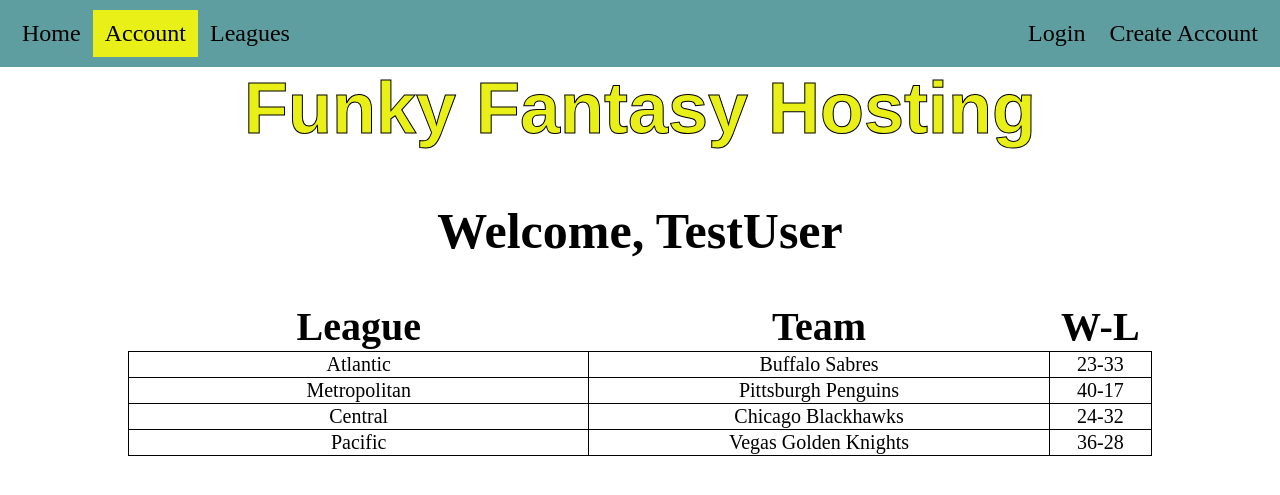
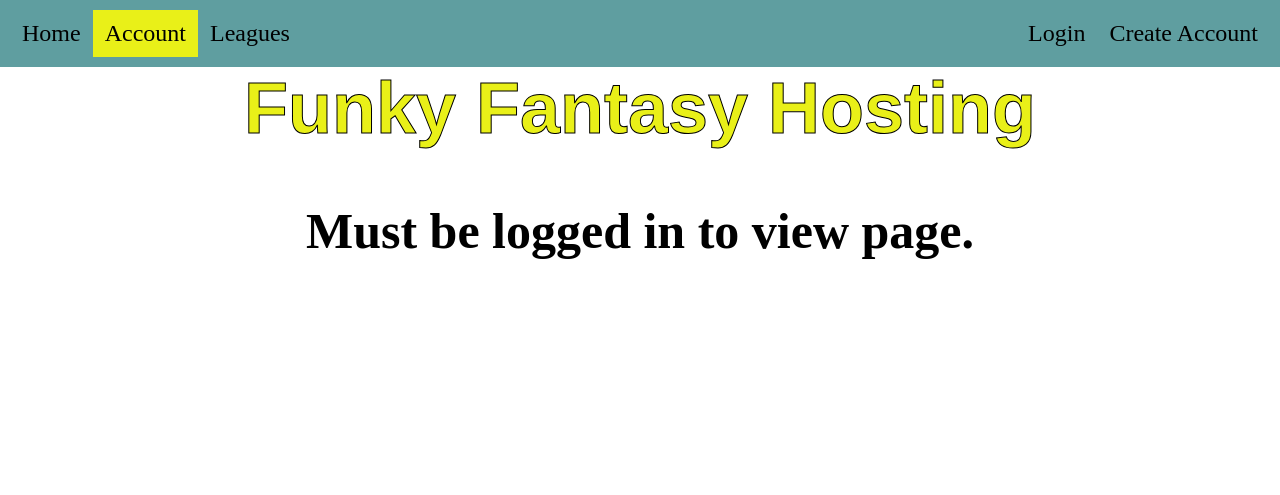
Before and after one commit to Funky-Fantasy-Hosting/FunkyFantasyHosting, a Flask app: page /account in a window 1280 px wide. Shown: the top 495 px of the page. Run offline with Flask 2, Linux system fonts and the light colour scheme.

Commit message:
Session[username] instead of username

```diff
--- a/View.py
+++ b/View.py
@@ -26,24 +26,23 @@ def default():
 
 # Home Screen
 @app.route("/home")
-def home(user=None):
-  return render_template("home.html", username="TestUser")
+def home():
+  return render_template("home.html")
 
 
 # New League Screen
 @app.route("/new_league/", methods=["GET", "POST"])
-def import_league(user=None):
+def import_league():
 	if request.method == "GET":
-		return render_template("import_league.html", username="TestUser")
+		return render_template("import_league.html")
 	else:
 		# Grab League information from ESPN
 		# df_league_table = pull_new_league(request.form["league_id"], 2) 	# example of new league
-		return render_template("import_successful.html", username="TestUser", league_type=request.form["league_type"], league_id=request.form["league_id"])
+		return render_template("import_successful.html", league_type=request.form["league_type"], league_id=request.form["league_id"])
 
 # Account Screen
 @app.route("/account")
-@app.route("/account/<user>")
-def account_screen(user=None, userTeams=None):
+def account_screen():
 	# TODO: Test account information
 	# TODO: Grab league list from player object
 	# TODO: Grab which team user controls within the league (record too)
@@ -53,7 +52,7 @@ def account_screen(user=None, userTeams=None):
 		{"league": "Central", "team": "Chicago Blackhawks", "record": "24-32"},
 		{"league": "Pacific", "team": "Vegas Golden Knights", "record": "36-28"},
 	]
-	return render_template("account.html", username="TestUser", teams=userTeams)
+	return render_template("account.html", teams=userTeams)
 
 # League Screen
 @app.route("/leagues")
@@ -70,7 +69,7 @@ def leagues_screen(leagueName=None):
 		{"home": "Pittsburgh Penguins", "away": "New York Rangers", "home_points": "3", "away_points": "2"},
 		{"home": "Philadelphia Flyers", "away": "Washington Capitals", "home_points": "0", "away_points": "0"}
 	]
-	return render_template("leagues.html", username="TestUser", leagueName=leagueName, teams=standings, matchups=matchups, week=5)
+	return render_template("leagues.html", leagueName=leagueName, teams=standings, matchups=matchups, week=5)
 
 # Team Screen
 @app.route("/team")
@@ -85,7 +84,7 @@ def team(leagueName=None, teamName=None):
 	benchList = [
 		{"link": "https://www.espn.com/nfl/player/_/id/4361411/pat-freiermuth", "position": "TE", "name": "Pat Friermuth", "opp": "Browns", "points": 5}
 	]
-	return render_template("team.html", username="TestUser", team=teamList, bench=benchList)
+	return render_template("team.html", team=teamList, bench=benchList)
 
 @app.route("/matchup/<matchupId>")
 def matchup(matchupId=None):
@@ -120,7 +119,7 @@ def matchup(matchupId=None):
 		"totalPoints": "28",
 	}
 
-	return render_template("matchup.html", username="TestUser", awayTeam=awayTeam, homeTeam=homeTeam, week=5)
+	return render_template("matchup.html", awayTeam=awayTeam, homeTeam=homeTeam, week=5)
 
 @app.route("/player/<playerId>")
 def player(playerId=None):
@@ -150,7 +149,7 @@ def logout():
 @app.route('/login', methods=["GET", "POST"])
 def login_screen():
 	if "username" in session:
-		return redirect(url_for("account_screen", user=session["username"]))
+		return redirect(url_for("account_screen"))
 	elif request.method == "POST":
 		#modify calls below to call method to query database and check for valid login
 		#for now passes as a succesful login if username and password are both "test"
@@ -160,7 +159,7 @@ def login_screen():
 			return render_template("invalid_login.html")
 		else:
 			session["username"] = request.form["username"]
-			return redirect(url_for("account_screen", user=session["username"]))
+			return redirect(url_for("account_screen"))
 	else:
 		return render_template("login.html")
 
@@ -168,7 +167,7 @@ def login_screen():
 @app.route('/create_account', methods=["GET", "POST"])
 def create_account():
 	if "username" in session:
-		return redirect(url_for("account_screen", user=session["username"]))
+		return redirect(url_for("account_screen"))
 	elif request.method == "POST":
 		#modify calls below to call methods which register user account in DB
 		#Methods will need to check if inputs are valid ie: password long enough length, username not taken
--- a/templates/account.html
+++ b/templates/account.html
@@ -18,9 +18,9 @@
 {% endblock %}
 
 {% block body %}
-	{% if username %}
+	{% if session["username"] %}
 		<!-- There is a user logged in. -->
-		<h2>Welcome, {{ username }}</h2>
+		<h2>Welcome, {{ session["username"] }}</h2>
 		<table class="fCenter">
 			<tr>
 				<th class="League">League</th>
--- a/templates/import_league.html
+++ b/templates/import_league.html
@@ -18,7 +18,7 @@
 {% endblock %}
 
 {% block body %}
-	{% if username %}
+	{% if session["username"] %}
 		<h2>Import New ESPN League</h2>
 		{% if message %}
 			<h3>{{ message }}</h3>
--- a/templates/import_successful.html
+++ b/templates/import_successful.html
@@ -18,7 +18,7 @@
 {% endblock %}
 
 {% block body %}
-	{% if username %}
+	{% if session["username"] %}
 		<h2>Import New ESPN League</h2>
 		<h3>League imported successfully.</h3>
 		<p>League Type: {{league_type}}</p>
--- a/templates/leagues.html
+++ b/templates/leagues.html
@@ -18,7 +18,7 @@
 {% endblock %}
 
 {% block body %}
-	{% if username %}
+	{% if session["username"] %}
 		<div class="container">
 			<div>
 				<table class="fCenter" id="standings">
--- a/templates/matchup.html
+++ b/templates/matchup.html
@@ -18,6 +18,7 @@
 {% endblock %}
 
 {% block body %}
+	{% if session["username"] %}
 		<h2>Week {{ week }} Matchup</h2>
 		<div class="container">
 			<div id="away">
@@ -85,4 +86,7 @@
 				</table>
 			</div>
 		</div>
+	{% else %}
+		<h2 class="fCenter">Must be logged in to view page.</h2>
+	{% endif %}
 {% endblock %}
--- a/templates/team.html
+++ b/templates/team.html
@@ -18,7 +18,7 @@
 {% endblock %}
 
 {% block body %}
-	{% if username %}
+	{% if session["username"] %}
 		<h2>Current Roster</h2>
 		<table class="fCenter">
 			<tr>
```
Lines whose indentation alone changed are shown as unchanged.
